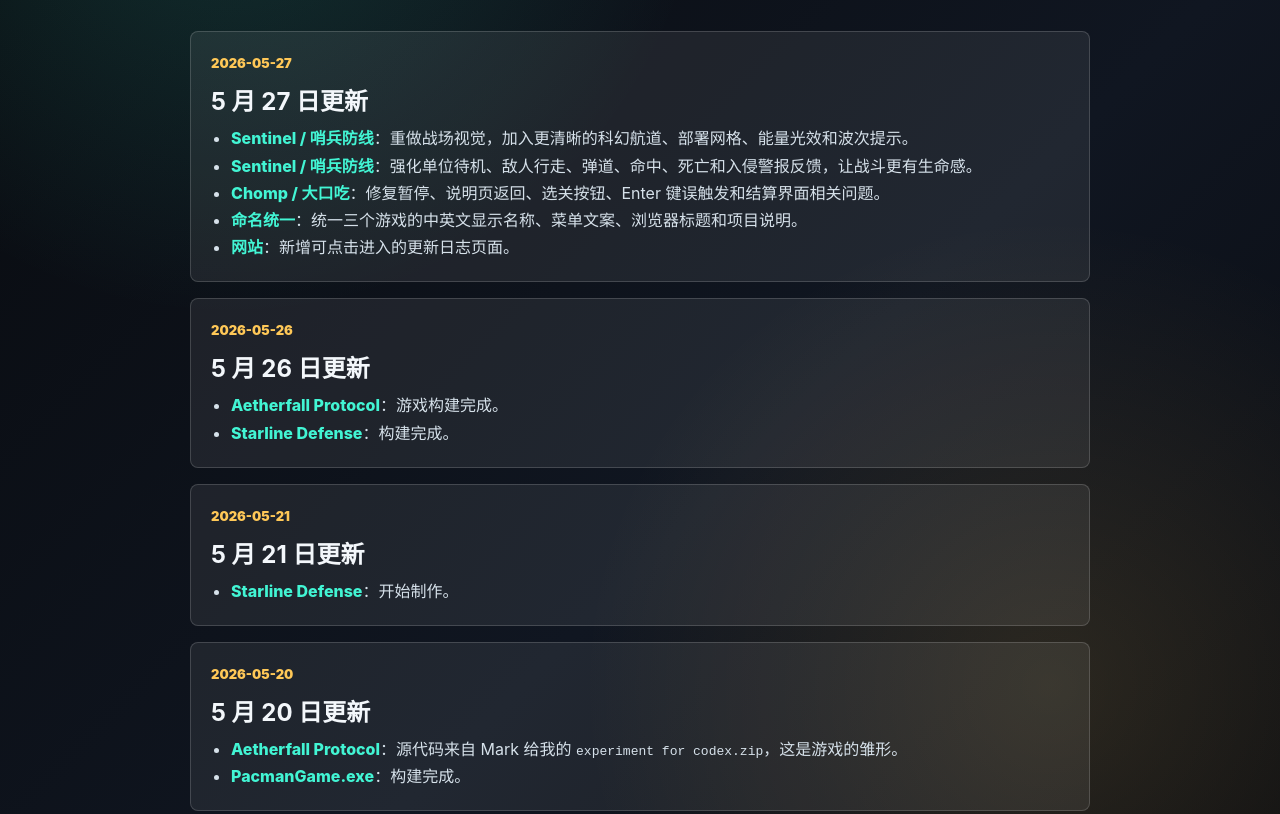
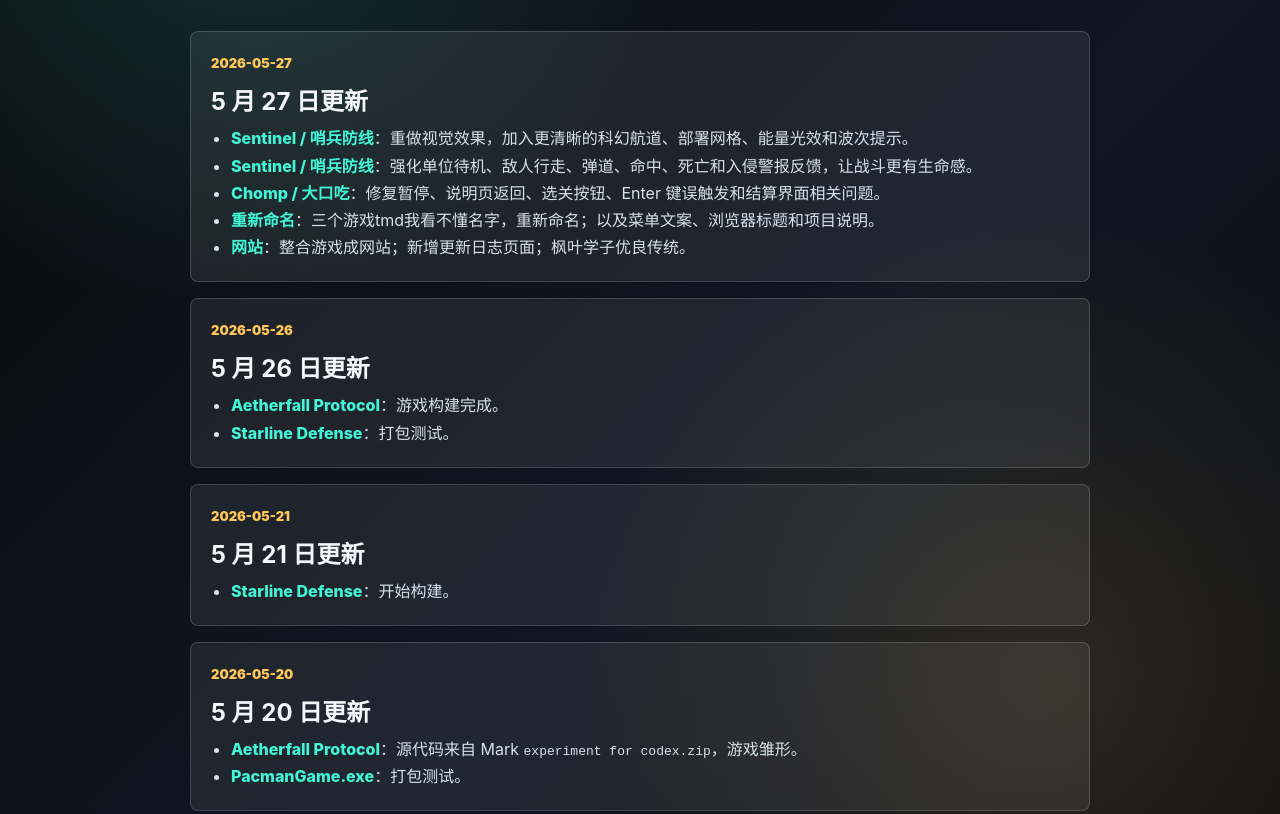
Before and after one commit to ZIzi821/ZIzi_Game, a plain HTML site: page updates.html in a window 1280 px wide. Shown: the part 328-1142 px from the top of the page. Drawn offline with Linux system fonts and the light colour scheme.

Commit message:
Update updates page and gitignore

```diff
--- a/updates.html
+++ b/updates.html
@@ -123,11 +123,11 @@
           <time datetime="2026-05-27">2026-05-27</time>
           <h2>5 月 27 日更新</h2>
           <ul>
-            <li><span class="tag">Sentinel / 哨兵防线</span>：重做战场视觉，加入更清晰的科幻航道、部署网格、能量光效和波次提示。</li>
+            <li><span class="tag">Sentinel / 哨兵防线</span>：重做视觉效果，加入更清晰的科幻航道、部署网格、能量光效和波次提示。</li>
             <li><span class="tag">Sentinel / 哨兵防线</span>：强化单位待机、敌人行走、弹道、命中、死亡和入侵警报反馈，让战斗更有生命感。</li>
             <li><span class="tag">Chomp / 大口吃</span>：修复暂停、说明页返回、选关按钮、Enter 键误触发和结算界面相关问题。</li>
-            <li><span class="tag">命名统一</span>：统一三个游戏的中英文显示名称、菜单文案、浏览器标题和项目说明。</li>
-            <li><span class="tag">网站</span>：新增可点击进入的更新日志页面。</li>
+            <li><span class="tag">重新命名</span>：三个游戏tmd我看不懂名字，重新命名；以及菜单文案、浏览器标题和项目说明。</li>
+            <li><span class="tag">网站</span>：整合游戏成网站；新增更新日志页面；枫叶学子优良传统。</li>
           </ul>
         </article>
 
@@ -136,7 +136,7 @@
           <h2>5 月 26 日更新</h2>
           <ul>
             <li><span class="tag">Aetherfall Protocol</span>：游戏构建完成。</li>
-            <li><span class="tag">Starline Defense</span>：构建完成。</li>
+            <li><span class="tag">Starline Defense</span>：打包测试。</li>
           </ul>
         </article>
 
@@ -144,7 +144,7 @@
           <time datetime="2026-05-21">2026-05-21</time>
           <h2>5 月 21 日更新</h2>
           <ul>
-            <li><span class="tag">Starline Defense</span>：开始制作。</li>
+            <li><span class="tag">Starline Defense</span>：开始构建。</li>
           </ul>
         </article>
 
@@ -152,8 +152,8 @@
           <time datetime="2026-05-20">2026-05-20</time>
           <h2>5 月 20 日更新</h2>
           <ul>
-            <li><span class="tag">Aetherfall Protocol</span>：源代码来自 Mark 给我的 <code>experiment for codex.zip</code>，这是游戏的雏形。</li>
-            <li><span class="tag">PacmanGame.exe</span>：构建完成。</li>
+            <li><span class="tag">Aetherfall Protocol</span>：源代码来自 Mark <code>experiment for codex.zip</code>，游戏雏形。</li>
+            <li><span class="tag">PacmanGame.exe</span>：打包测试。</li>
           </ul>
         </article>
 
```
Also changed, not shown: 1 other file.
